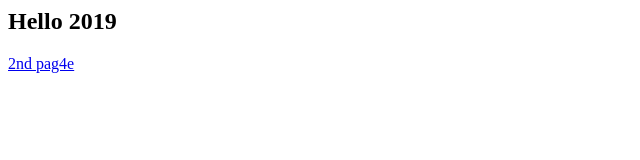
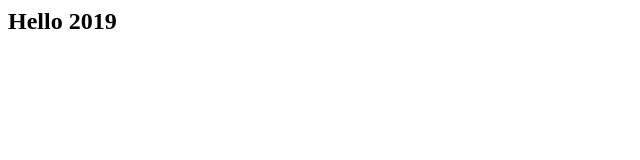
Before and after one commit to ajchris19/my-new-website, a plain HTML site: page index.html in a window 1280 px wide. Shown: the full height of the page, 0-640 px from the left. Drawn offline with Linux system fonts and the light colour scheme.

Commit message:
got rid of second page

```diff
--- a/index.html
+++ b/index.html
@@ -1,3 +1 @@
 <h2>Hello 2019</h2>
-
-<a href="about.html">2nd pag4e</a>
```
